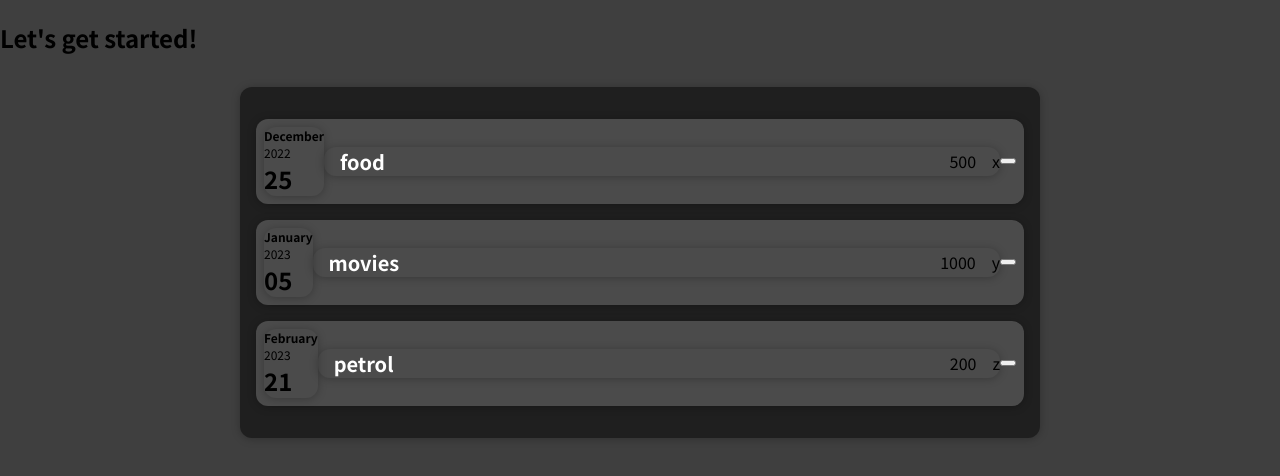
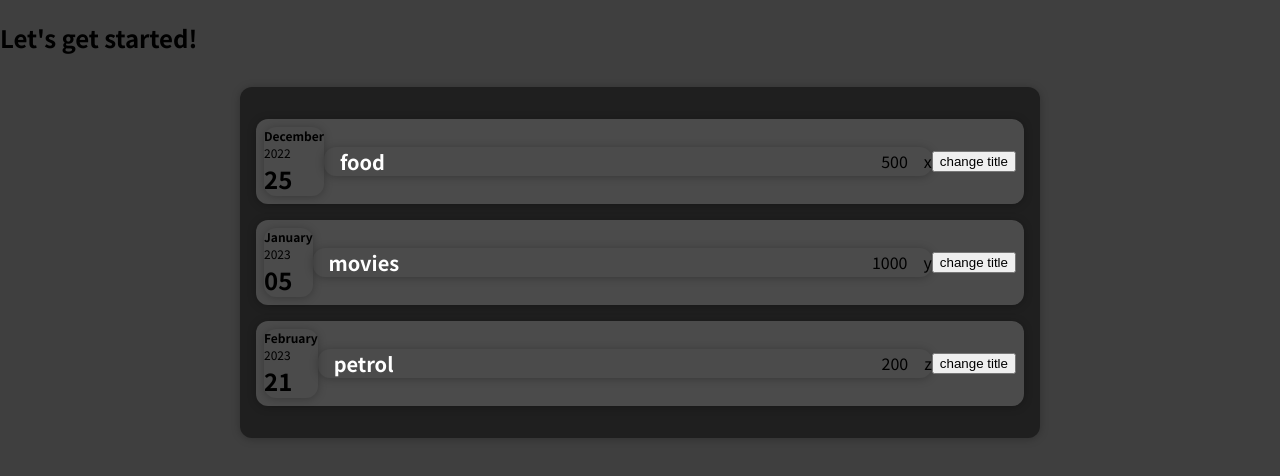
Before and after one commit to Anempooja/react, a React (Create React App) app: page / in a window 1280 px wide. Shown: the top 476 px of the page. Built offline with nearby package versions, Linux system fonts and the light colour scheme.

Commit message:
change title button added

```diff
--- a/src/components/Expenses/ExpenseItem.js
+++ b/src/components/Expenses/ExpenseItem.js
@@ -1,17 +1,19 @@
+import React, {useState} from 'react'
 import './ExpenseItem.css'
 import Card from '../UI/Card'
 import ExpenseDate from './ExpenseDate'
 import ExpenseDetails from './ExpenseDetails'
+
 const ExpenseItem =(props)=>{
-
-    const deleteExpense=()=>{
-
+    const [title,setTitle]=useState(props.title)
+    const clickHandler=()=>{
+          setTitle('updated')
     }
     return (
         <Card className="expense-item">
             <ExpenseDate date={props.date}></ExpenseDate>
-            <ExpenseDetails title={props.title} amount={props.amount} locationOfExpenditure={props.locationOfExpenditure}></ExpenseDetails>
-            <button id={`${props.id}`} onClick={deleteExpense}></button>
+            <ExpenseDetails title={title} amount={props.amount} locationOfExpenditure={props.locationOfExpenditure}></ExpenseDetails>
+            <button  onClick={clickHandler}>change title</button>
 
         </Card>
     )
```
